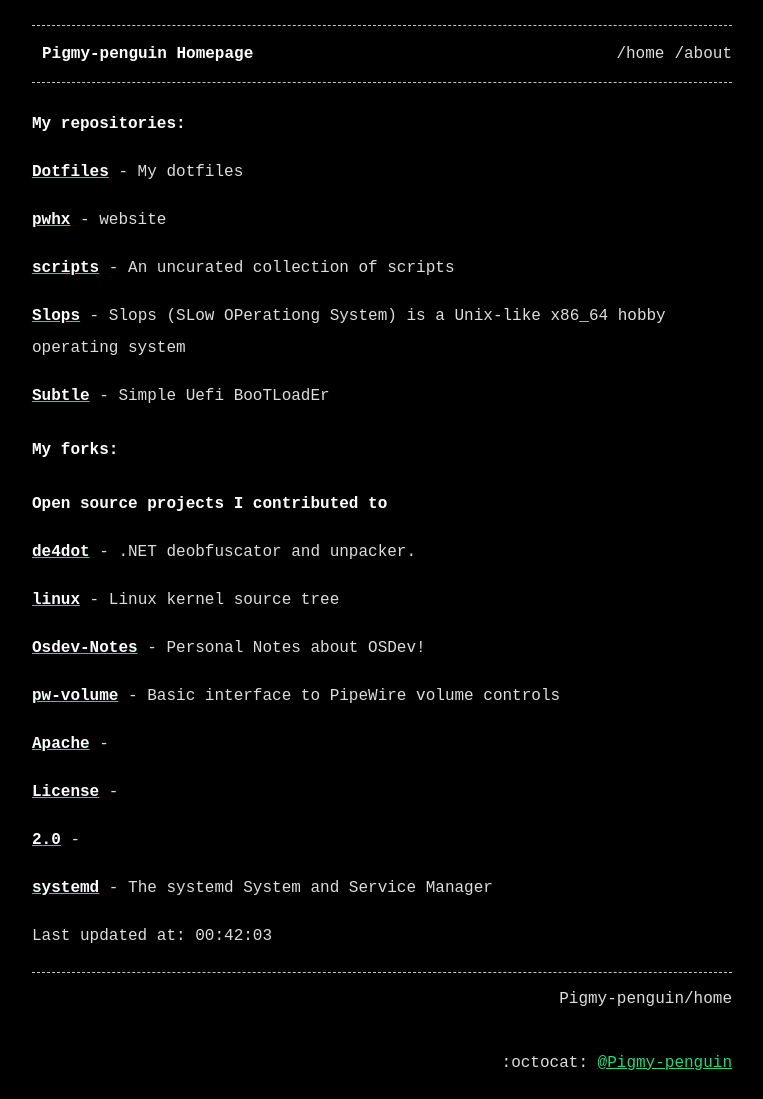
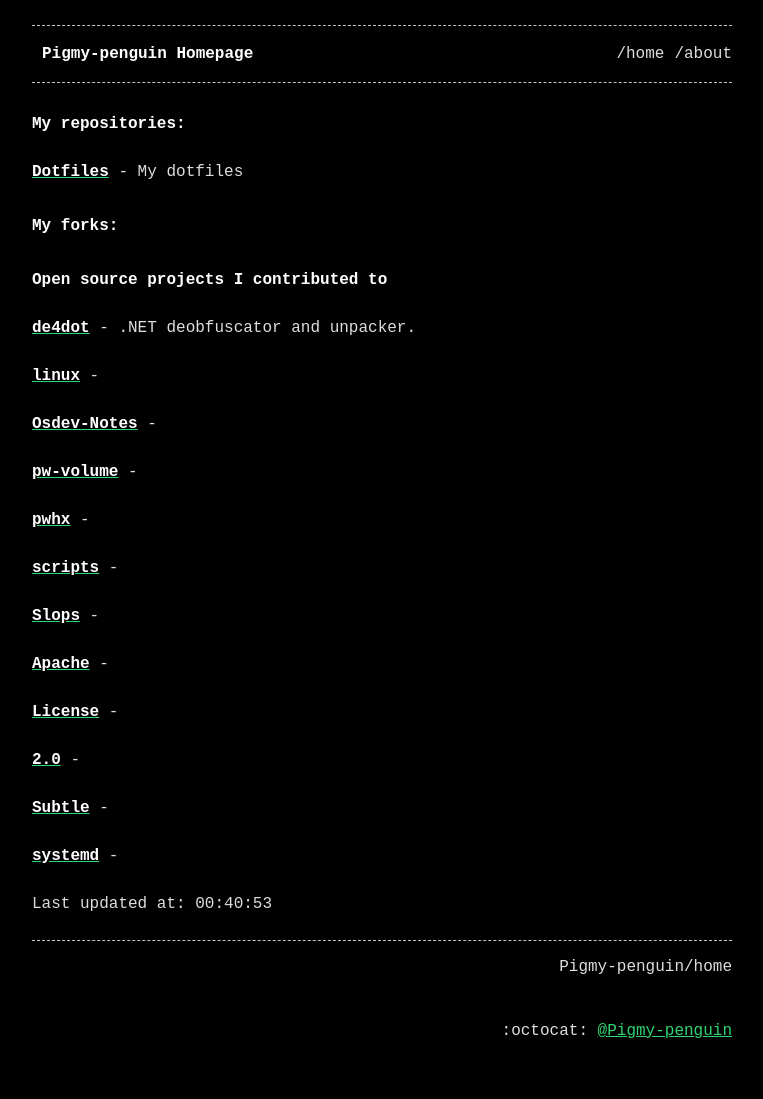
Before and after one commit to Pigmy-penguin/Pigmy-penguin.github.io, a Jekyll site: the page built from index.md, in a window 1280 px wide. Shown: the whole page, without its empty margins (258-1021 px from the left). Built offline with Jekyll 4.4.1, drawn with Linux system fonts in a browser that asks for light colours; after the commit the page ends 1067 px from its top, so only the background shows below that.

Commit message:
Auto updating the website

```diff
--- a/index.md
+++ b/index.md
@@ -9,24 +9,22 @@ title: Pigmy-penguin Homepage
 
 [**Dotfiles**](https://github.com/Pigmy-penguin/Dotfiles) - My dotfiles
 
-[**pwhx**](https://github.com/Pigmy-penguin/pwhx) - website
-
-[**scripts**](https://github.com/Pigmy-penguin/scripts) - An uncurated collection of scripts
-
-[**Slops**](https://github.com/Pigmy-penguin/Slops) - Slops (SLow OPerationg System) is a Unix-like x86_64 hobby operating system
-
-[**Subtle**](https://github.com/Pigmy-penguin/Subtle) - Simple Uefi BooTLoadEr
-
 ## My forks:
 ### Open source projects I contributed to
 
 [**de4dot**](https://github.com/Pigmy-penguin/de4dot) - .NET deobfuscator and unpacker.
 
-[**linux**](https://github.com/Pigmy-penguin/linux) - Linux kernel source tree
+[**linux**](https://github.com/Pigmy-penguin/linux) -
 
-[**Osdev-Notes**](https://github.com/Pigmy-penguin/Osdev-Notes) - Personal Notes about OSDev!
+[**Osdev-Notes**](https://github.com/Pigmy-penguin/Osdev-Notes) -
 
-[**pw-volume**](https://github.com/Pigmy-penguin/pw-volume) - Basic interface to PipeWire volume controls
+[**pw-volume**](https://github.com/Pigmy-penguin/pw-volume) -
+
+[**pwhx**](https://github.com/Pigmy-penguin/pwhx) -
+
+[**scripts**](https://github.com/Pigmy-penguin/scripts) -
+
+[**Slops**](https://github.com/Pigmy-penguin/Slops) -
 
 [**Apache**](https://github.com/Pigmy-penguin/Apache) -
 
@@ -34,7 +32,9 @@ title: Pigmy-penguin Homepage
 
 [**2.0**](https://github.com/Pigmy-penguin/2.0) -
 
-[**systemd**](https://github.com/Pigmy-penguin/systemd) - The systemd System and Service Manager
+[**Subtle**](https://github.com/Pigmy-penguin/Subtle) -
+
+[**systemd**](https://github.com/Pigmy-penguin/systemd) -
 
 
-Last updated at: 00:42:03
+Last updated at: 00:40:53
```
Also changed, not shown: 2 other files.
